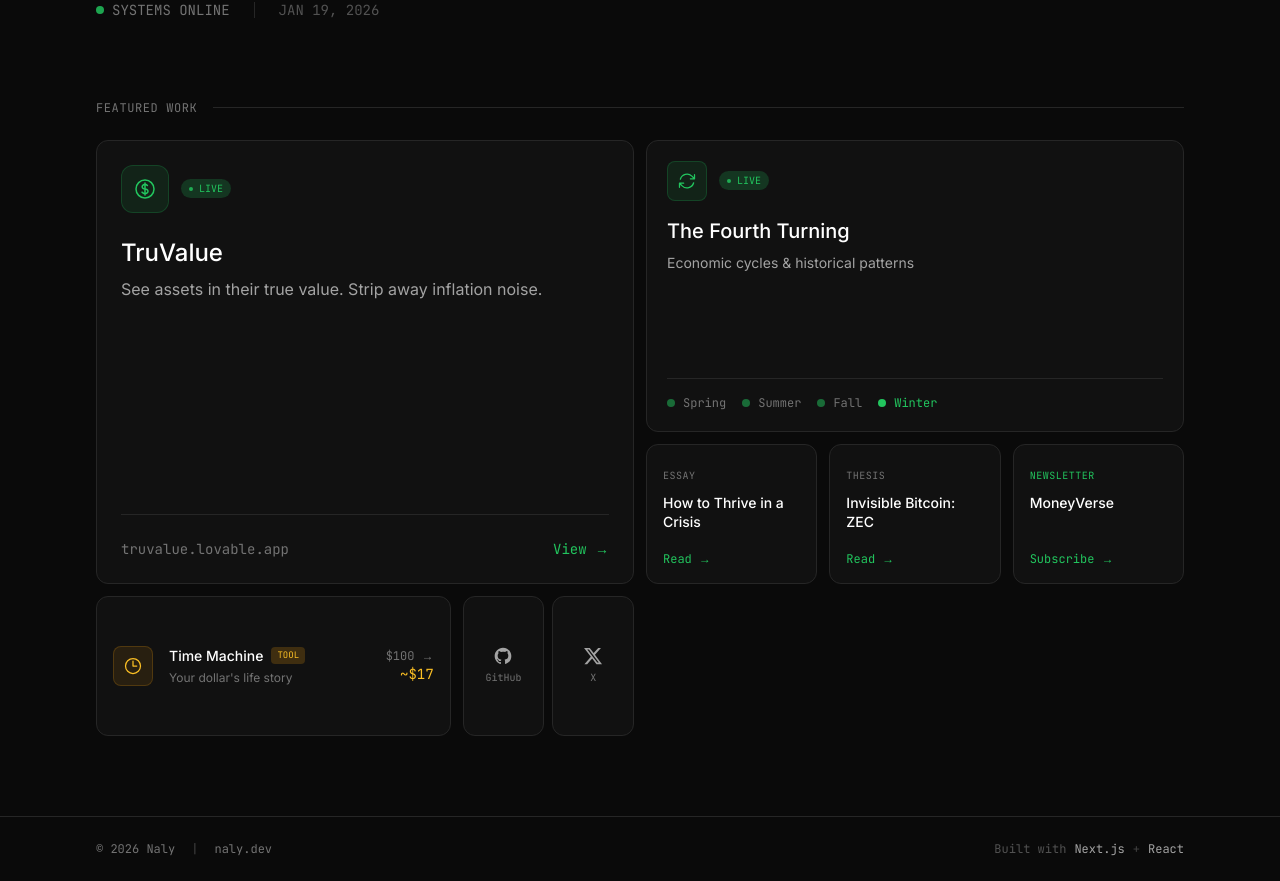
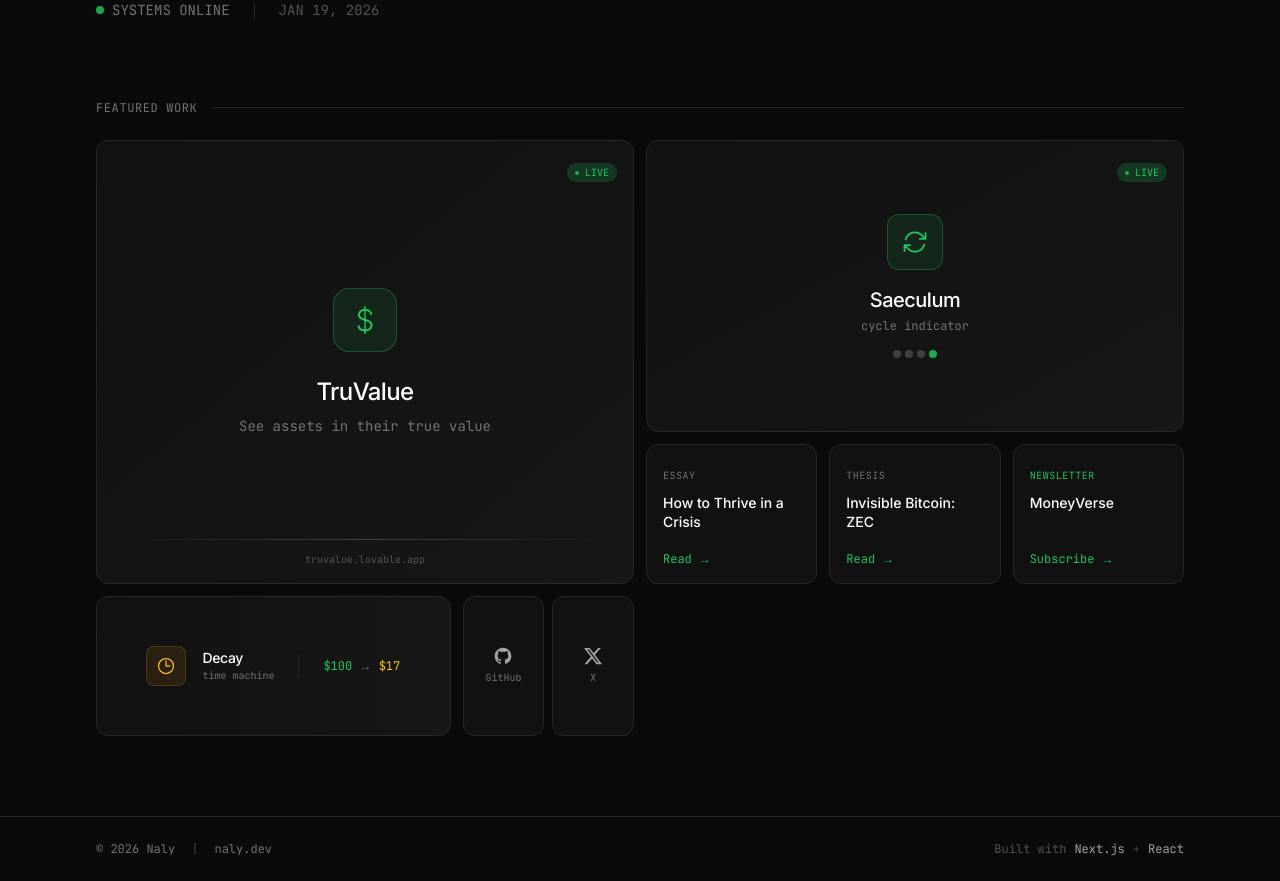
Before and after one commit to defi-naly/naly-dev, a Next.js app: page / in a window 1280 px wide. Shown: the part 379-1260 px from the top of the page. Built offline with nearby package versions, Linux system fonts and the light colour scheme.

Commit message:
Redesign bento cards as sleek branded splash screens
- TruValue: Centered $ logo, tagline, URL footer
- Saeculum: New name for Fourth Turning, cycle dots indicator
- Decay: New name for Time Machine, horizontal layout

Co-Authored-By: Claude Opus 4.5 <noreply@anthropic.com>

```diff
--- a/components/BentoGrid.js
+++ b/components/BentoGrid.js
@@ -43,111 +43,88 @@ function BentoCard({ children, className = '', href, external = false }) {
   return content;
 }
 
-// TruValue - Hero card (minimal)
+// TruValue - Branded splash card
 function TruValueCard() {
   return (
-    <BentoCard href="/projects/real-terms" className="h-full p-6 flex flex-col justify-between">
-      <div>
-        <div className="flex items-center gap-3 mb-6">
-          <div className="w-12 h-12 rounded-xl bg-terminal-accent/10 border border-terminal-accent/20 flex items-center justify-center">
-            <svg className="w-6 h-6 text-terminal-accent" fill="none" viewBox="0 0 24 24" stroke="currentColor" strokeWidth="1.5">
-              <path strokeLinecap="round" strokeLinejoin="round" d="M12 6v12m-3-2.818.879.659c1.171.879 3.07.879 4.242 0 1.172-.879 1.172-2.303 0-3.182C13.536 12.219 12.768 12 12 12c-.725 0-1.45-.22-2.003-.659-1.106-.879-1.106-2.303 0-3.182s2.9-.879 4.006 0l.415.33M21 12a9 9 0 1 1-18 0 9 9 0 0 1 18 0Z" />
-            </svg>
-          </div>
+    <BentoCard href="/projects/real-terms" className="h-full flex flex-col items-center justify-center text-center p-6 bg-gradient-to-br from-terminal-surface to-neutral-900">
+      <div className="absolute top-4 right-4">
         <span className="inline-flex items-center gap-1.5 px-2 py-0.5 text-[10px] font-mono bg-terminal-accent/20 text-terminal-accent rounded-full">
           <span className="w-1 h-1 rounded-full bg-terminal-accent animate-pulse" />
           LIVE
         </span>
       </div>
 
-        <h3 className="text-2xl font-medium text-white mb-2 group-hover:text-terminal-accent transition-colors">
+      <div className="w-16 h-16 rounded-2xl bg-terminal-accent/10 border border-terminal-accent/30 flex items-center justify-center mb-6">
+        <span className="text-3xl font-light text-terminal-accent">$</span>
+      </div>
+
+      <h3 className="text-2xl font-medium tracking-tight text-white mb-2 group-hover:text-terminal-accent transition-colors">
         TruValue
       </h3>
-        <p className="text-neutral-400">
-          See assets in their true value. Strip away inflation noise.
+      <p className="text-sm text-neutral-500 font-mono">
+        See assets in their true value
       </p>
-      </div>
 
-      <div className="pt-6 border-t border-neutral-800 mt-6">
-        <div className="flex items-center justify-between text-sm">
-          <span className="font-mono text-neutral-500">truvalue.lovable.app</span>
-          <span className="font-mono text-terminal-accent">View →</span>
-        </div>
+      <div className="absolute bottom-4 left-0 right-0 px-6">
+        <div className="h-px bg-gradient-to-r from-transparent via-neutral-700 to-transparent" />
+        <p className="text-[10px] font-mono text-neutral-600 mt-3">truvalue.lovable.app</p>
       </div>
     </BentoCard>
   );
 }
 
-// Fourth Turning - Minimal card
+// Fourth Turning - Branded splash card
 function FourthTurningCard() {
   return (
-    <BentoCard href="/projects/fourth-turning" className="h-full p-5 flex flex-col justify-between">
-      <div>
-        <div className="flex items-center gap-3 mb-4">
-          <div className="w-10 h-10 rounded-lg bg-terminal-accent/10 border border-terminal-accent/20 flex items-center justify-center">
-            <svg className="w-5 h-5 text-terminal-accent" fill="none" viewBox="0 0 24 24" stroke="currentColor" strokeWidth="1.5">
-              <path strokeLinecap="round" strokeLinejoin="round" d="M16.023 9.348h4.992v-.001M2.985 19.644v-4.992m0 0h4.992m-4.993 0 3.181 3.183a8.25 8.25 0 0 0 13.803-3.7M4.031 9.865a8.25 8.25 0 0 1 13.803-3.7l3.181 3.182m0-4.991v4.99" />
-            </svg>
-          </div>
+    <BentoCard href="/projects/fourth-turning" className="h-full flex flex-col items-center justify-center text-center p-5 bg-gradient-to-br from-terminal-surface to-neutral-900">
+      <div className="absolute top-4 right-4">
         <span className="inline-flex items-center gap-1.5 px-2 py-0.5 text-[10px] font-mono bg-terminal-accent/20 text-terminal-accent rounded-full">
           <span className="w-1 h-1 rounded-full bg-terminal-accent animate-pulse" />
           LIVE
         </span>
       </div>
 
-        <h3 className="text-xl font-medium text-white mb-2 group-hover:text-terminal-accent transition-colors">
-          The Fourth Turning
-        </h3>
-        <p className="text-sm text-neutral-400">
-          Economic cycles &amp; historical patterns
-        </p>
+      <div className="w-14 h-14 rounded-xl bg-terminal-accent/10 border border-terminal-accent/30 flex items-center justify-center mb-4">
+        <svg className="w-7 h-7 text-terminal-accent" fill="none" viewBox="0 0 24 24" stroke="currentColor" strokeWidth="1.5">
+          <path strokeLinecap="round" strokeLinejoin="round" d="M16.023 9.348h4.992v-.001M2.985 19.644v-4.992m0 0h4.992m-4.993 0 3.181 3.183a8.25 8.25 0 0 0 13.803-3.7M4.031 9.865a8.25 8.25 0 0 1 13.803-3.7l3.181 3.182m0-4.991v4.99" />
+        </svg>
       </div>
 
-      <div className="flex items-center gap-4 pt-4 border-t border-neutral-800 mt-4">
-        <div className="flex items-center gap-2">
-          <span className="w-2 h-2 rounded-full bg-terminal-accent/50" />
-          <span className="font-mono text-xs text-neutral-500">Spring</span>
-        </div>
-        <div className="flex items-center gap-2">
-          <span className="w-2 h-2 rounded-full bg-terminal-accent/50" />
-          <span className="font-mono text-xs text-neutral-500">Summer</span>
-        </div>
-        <div className="flex items-center gap-2">
-          <span className="w-2 h-2 rounded-full bg-terminal-accent/50" />
-          <span className="font-mono text-xs text-neutral-500">Fall</span>
-        </div>
-        <div className="flex items-center gap-2">
-          <span className="w-2 h-2 rounded-full bg-terminal-accent" />
-          <span className="font-mono text-xs text-terminal-accent">Winter</span>
-        </div>
+      <h3 className="text-xl font-medium tracking-tight text-white mb-1 group-hover:text-terminal-accent transition-colors">
+        Saeculum
+      </h3>
+      <p className="text-xs text-neutral-500 font-mono mb-4">
+        cycle indicator
+      </p>
+
+      <div className="flex items-center gap-1">
+        <span className="w-2 h-2 rounded-full bg-neutral-700" title="Spring" />
+        <span className="w-2 h-2 rounded-full bg-neutral-700" title="Summer" />
+        <span className="w-2 h-2 rounded-full bg-neutral-700" title="Fall" />
+        <span className="w-2 h-2 rounded-full bg-terminal-accent animate-pulse" title="Winter" />
       </div>
     </BentoCard>
   );
 }
 
-// Time Machine - Tool card (minimal)
+// Time Machine - Branded splash card (horizontal)
 function TimeMachineCard() {
   return (
-    <BentoCard href="/tools/time-machine" className="h-full p-4 flex items-center gap-4">
+    <BentoCard href="/tools/time-machine" className="h-full flex items-center justify-center gap-4 p-4 bg-gradient-to-r from-terminal-surface to-neutral-900">
       <div className="w-10 h-10 rounded-lg bg-amber-500/10 border border-amber-500/20 flex items-center justify-center flex-shrink-0">
         <svg className="w-5 h-5 text-amber-400" fill="none" viewBox="0 0 24 24" stroke="currentColor" strokeWidth="1.5">
           <path strokeLinecap="round" strokeLinejoin="round" d="M12 6v6h4.5m4.5 0a9 9 0 1 1-18 0 9 9 0 0 1 18 0Z" />
         </svg>
       </div>
-      <div className="flex-1 min-w-0">
-        <div className="flex items-center gap-2 mb-1">
-          <h3 className="text-sm font-medium text-white group-hover:text-terminal-accent transition-colors">
-            Time Machine
+      <div className="text-left">
+        <h3 className="text-sm font-medium tracking-tight text-white group-hover:text-terminal-accent transition-colors">
+          Decay
         </h3>
-          <span className="px-1.5 py-0.5 text-[9px] font-mono bg-amber-500/20 text-amber-400 rounded">
-            TOOL
-          </span>
+        <p className="text-[10px] text-neutral-500 font-mono">time machine</p>
       </div>
-        <p className="text-xs text-neutral-500">Your dollar's life story</p>
-      </div>
-      <div className="text-right flex-shrink-0">
-        <div className="font-mono text-xs text-neutral-500">$100 →</div>
-        <div className="font-mono text-sm text-amber-400">~$17</div>
+      <div className="h-6 w-px bg-neutral-800 mx-2" />
+      <div className="font-mono text-xs text-neutral-500">
+        <span className="text-terminal-accent">$100</span> → <span className="text-amber-400">$17</span>
       </div>
     </BentoCard>
   );
```
Lines whose indentation alone changed are shown as unchanged.
